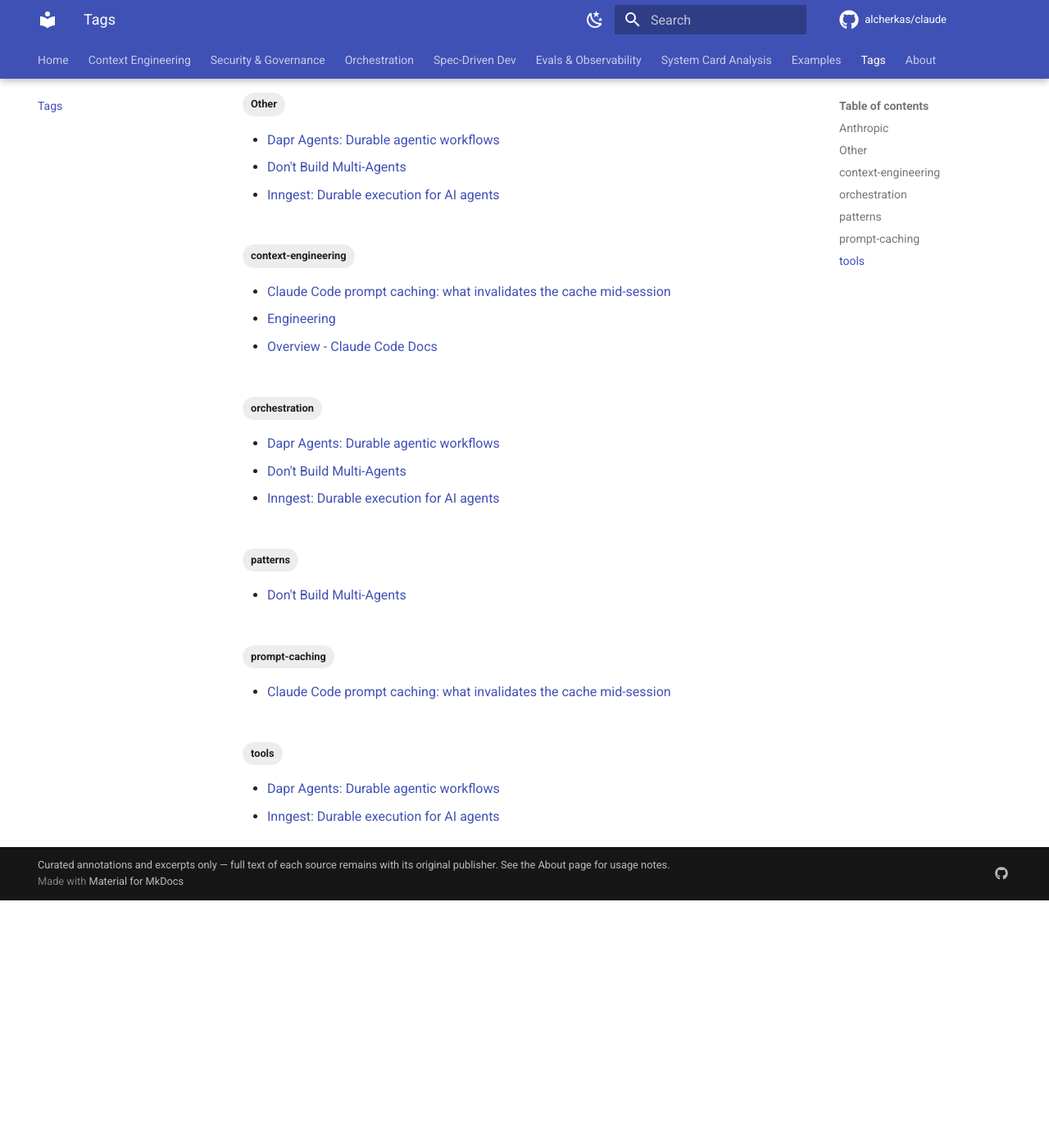
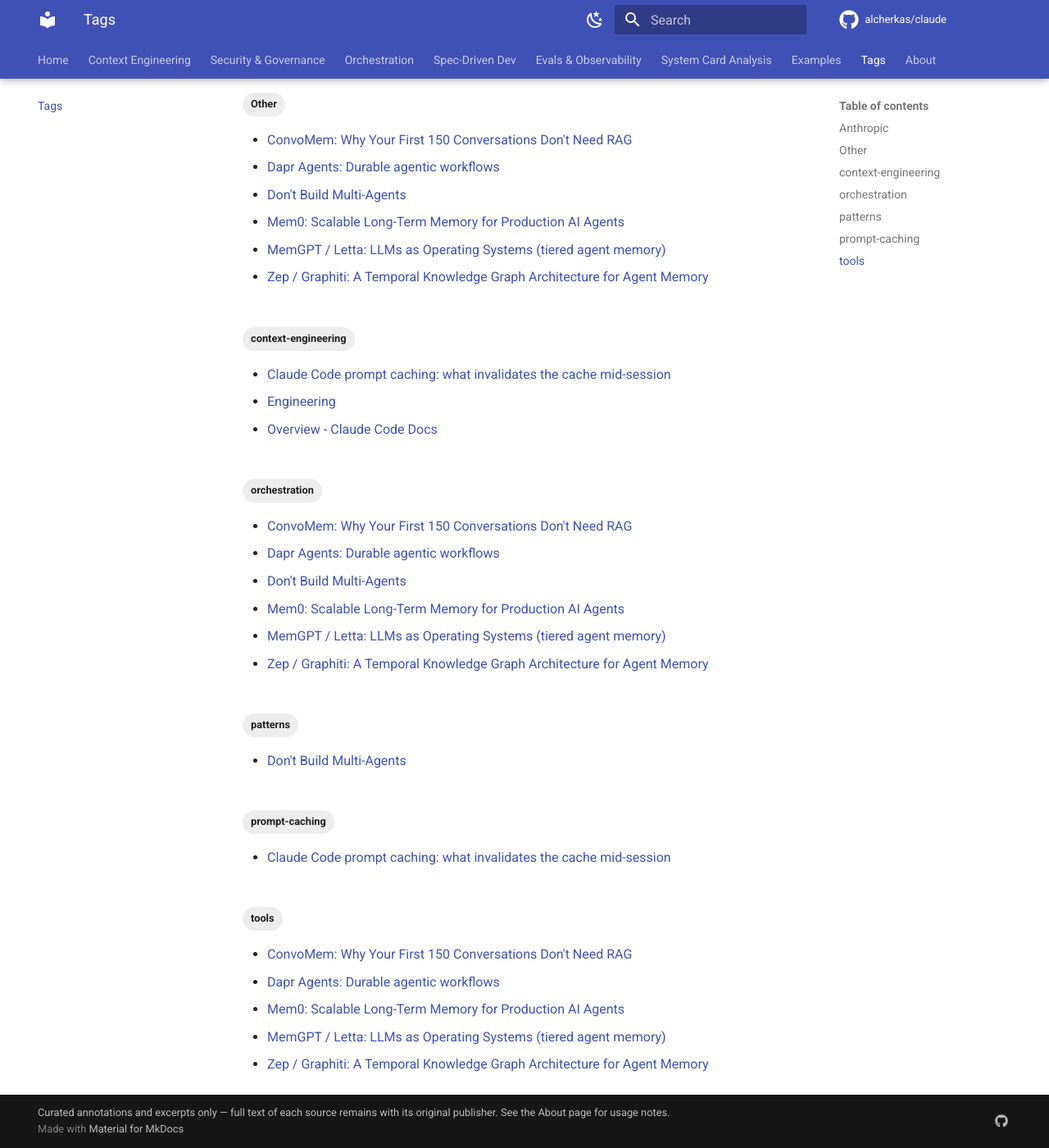
Before and after one commit to alcherkas/claude, an MkDocs documentation site: the page built from docs/tags.md, in a window 1280 px wide and 1400 px high, scrolled down 399 px. Shown: the whole window at 82% size. Built offline with MkDocs 1.6.1 and Material for MkDocs 9.7.7, drawn with Linux system fonts in a browser that asks for light colours; comment, search, counter and statistics services are not loaded; before the commit the page ends 1497 px from its top, so only the background shows below that; part of the change alters nothing that is shown.

Commit message:
Add agent-memory systems (Letta/Zep/Mem0/ConvoMem) to orchestration
Closes the biggest end-to-end gap in the orchestration topic: the
persistence layer beneath the frameworks. Adds four primary-source
pages and an "Agent memory & long-term state" Tools subsection, with
the three dominant architectures (OS-tiered, temporal KG, vector-first)
plus the vendor-independent ConvoMem counterweight. Architecture claims
high-confidence; all benchmark numbers flagged vendor-self-reported and
the Mem0<->Zep LoCoMo dispute noted. From a June 2026 deep-research pass
(3-vote adversarial verification; 10 head-to-head claims refuted).

Co-Authored-By: Claude Opus 4.8 (1M context) <noreply@anthropic.com>

```diff
--- a/docs/orchestration/index.md
+++ b/docs/orchestration/index.md
@@ -125,6 +125,17 @@ Frameworks and runtimes for orchestrating multi-agent and multi-step LLM workflo
 - [Dapr Agents](other/dapr-agents-durable-agentic-workflows.md) — CNCF, Apache-2.0; a `DurableAgent` over Dapr Workflows supporting the full pattern set, with three pluggable memory backends.
 - [Inngest](other/inngest-durable-execution-for-ai-agents.md) — step-level checkpointing + automatic retries as the substrate for reliable agent loops. *(Vendor blog — backfill, not separately verified.)*
 
+### Agent memory & long-term state
+
+The persistence layer beneath the frameworks — where agent state and facts live *across* context windows (distinct from in-context working memory, which the [context-engineering topic](../context-engineering/index.md) covers via compaction and note-taking). Three architecturally distinct systems dominate; choose by **how memory is managed**, not by benchmark scores (see caveat). A focused research pass (June 2026) anchored each to its primary paper/repo.
+
+- [MemGPT / Letta](other/memgpt-letta-llm-operating-system-agent-memory.md) — **OS-inspired, agent-managed** tiers: core (in-context "RAM"), recall (searchable history), archival (external vector store, "disk"), self-managed via tool calls. The canonical stateful-agent runtime.
+- [Zep / Graphiti](other/zep-graphiti-temporal-knowledge-graph-agent-memory.md) — **temporal knowledge graph** (open-source Graphiti engine): facts carry bi-temporal validity windows and are *invalidated, not deleted*, enabling point-in-time queries. Best fit when memory needs temporal reasoning + provenance.
+- [Mem0](other/mem0-scalable-long-term-memory-for-ai-agents.md) — **vector-first / hybrid** (vector + graph + key-value): an LLM extracts atomic facts on write; multi-signal retrieval (semantic + BM25 + entity linking). The lowest-friction drop-in layer; tradeoff is an LLM call per write.
+- [ConvoMem — "your first 150 conversations don't need RAG"](other/convomem-first-150-conversations-dont-need-rag.md) — the **vendor-independent** counterweight (Salesforce): under ~150 interactions, full context beats all RAG-style memory; adopt a memory system only at scales where full context is infeasible.
+
+> **Evidence caveat (read before choosing).** The *architecture* descriptions above are high-confidence (primary papers + repos, unanimous in verification). The *benchmark* numbers are not: each vendor publishes self-favorable results on self-selected baselines, and the cross-vendor LoCoMo comparison is an open dispute — Zep's original ~84% was alleged by Mem0 to be inflated to a corrected 58.44%, and Zep rebuts with ~75% citing a misconfigured integration ([getzep/zep-papers#5](https://github.com/getzep/zep-papers/issues/5)). Ten head-to-head superiority claims were *refuted* during 3-vote verification. Treat all single-vendor accuracy/latency/token figures as directional marketing data, and default to ConvoMem's framing: agent memory is a **scale-triggered** layer, not a default.
+
 ## Patterns & Techniques
 
 Named orchestration patterns, graded by how well they are evidenced. The first three groups rest on **authoritative / vendor-primary** sources; the final group is the contrarian / failure-mode literature that says when *not* to orchestrate. (Anthropic's "Building Effective Agents," listed under Anthropic above, is the canonical taxonomy underpinning this whole section.)
--- /dev/null
+++ b/docs/orchestration/other/convomem-first-150-conversations-dont-need-rag.md
@@ -0,0 +1,27 @@
+---
+title: 'ConvoMem: Why Your First 150 Conversations Don''t Need RAG'
+url: https://arxiv.org/abs/2511.10523
+canonical_url: https://arxiv.org/abs/2511.10523
+org: Other
+theme: orchestration
+subtopic: tools
+source_type: arxiv
+tags:
+- Other
+- orchestration
+- tools
+fetch_status: arxiv
+http_status: 200
+fetched_at: '2026-06-28'
+also_in: null
+---
+
+# ConvoMem: Why Your First 150 Conversations Don't Need RAG
+
+> **Excerpt from the original:** ConvoMem (Salesforce AI Research, arXiv:2511.10523, Nov 2025) is a **vendor-independent** conversational-memory benchmark. Its headline finding: for **short histories (under ~150 interactions)**, a **simple full-context** approach beats RAG-style memory systems — full-context reaches **70–82%** on the hardest multi-message evidence cases, while a sophisticated RAG-based memory layer (Mem0) reaches only **30–45%** at that scale. On straightforward user-facts recall, Mem0 starts at **77.5%** vs **94.7%** for long context — a stable **15–25-point gap** across scales. Implication: dedicated memory frameworks pay off **mainly at scales where full context is infeasible**, not on small histories.
+
+**Relevance to agentic orchestration & workflows:** The crucial **"do you even need a memory system yet"** counterweight to the vendor benchmark wars — and the single most decision-useful source for an end-to-end build, because it comes from a party not selling a memory product. It reframes agent memory as a **scale-triggered** layer: default to full context, and adopt Mem0/Zep/Letta only when conversation/state volume exceeds what the context window can hold. *Evidence: vendor-independent (Salesforce, not a memory vendor) and unanimous 3–0 in verification, but a **single non-peer-reviewed preprint introducing its own benchmark** (not yet independently replicated) and somewhat advocacy-toned; Zep and Letta were not evaluated in this particular result. Treat the crossover threshold as directional.*
+
+[Read the original →](https://arxiv.org/abs/2511.10523)
+
+*Source: Other · arXiv:2511.10523 (ConvoMem, Salesforce AI Research) · Nov 2025 · archived 2026-06-28.*
--- /dev/null
+++ b/docs/orchestration/other/mem0-scalable-long-term-memory-for-ai-agents.md
@@ -0,0 +1,27 @@
+---
+title: 'Mem0: Scalable Long-Term Memory for Production AI Agents'
+url: https://arxiv.org/abs/2504.19413
+canonical_url: https://arxiv.org/abs/2504.19413
+org: Other
+theme: orchestration
+subtopic: tools
+source_type: arxiv
+tags:
+- Other
+- orchestration
+- tools
+fetch_status: arxiv
+http_status: 200
+fetched_at: '2026-06-28'
+also_in: null
+---
+
+# Mem0: Scalable Long-Term Memory for Production AI Agents
+
+> **Excerpt from the original:** Mem0 (arXiv:2504.19413) is a **vector-first / hybrid** memory layer combining a vector index, a graph layer, and a key-value store. On each write it uses an LLM to **extract atomic facts** from the conversation; on read it retrieves them via **multi-signal search** (semantic similarity + BM25 keyword + entity linking). The design goal is **context/cost reduction at retrieval time** — Mem0's own docs report averaging **under ~7,000 tokens per retrieval call** (mean 6,956 on LoCoMo, 6,787 on LongMemEval) versus 25,000+ tokens for full-context approaches.
+
+**Relevance to agentic orchestration & workflows:** The automatic-extraction branch of the agent-memory design space — the lowest-friction "drop-in personalization/memory layer" for an orchestration, since the agent doesn't manage memory explicitly (contrast Letta) and there's no graph-engine dependency to operate (contrast Zep/Graphiti). The tradeoff is an LLM call on every write (latency/cost) and accuracy that degrades on multi-evidence retrieval. *Evidence: the hybrid-store architecture is high-confidence (primary paper + docs, unanimous in the June 2026 pass). **All Mem0 accuracy and token-efficiency numbers here are first-party, vendor-self-reported on self-selected baselines** — directional only. Several cross-vendor Mem0-vs-Zep superiority claims (token efficiency, latency, temporal reasoning, a "91.6% LoCoMo" figure) were **refuted 0–3 / 1–2 during 3-vote verification** and should not be repeated as fact.*
+
+[Read the original →](https://arxiv.org/abs/2504.19413)
+
+*Source: Other · arXiv:2504.19413 (Mem0) · benchmark figures from docs.mem0.ai · archived 2026-06-28.*
--- /dev/null
+++ b/docs/orchestration/other/memgpt-letta-llm-operating-system-agent-memory.md
@@ -0,0 +1,27 @@
+---
+title: 'MemGPT / Letta: LLMs as Operating Systems (tiered agent memory)'
+url: https://arxiv.org/abs/2310.08560
+canonical_url: https://arxiv.org/abs/2310.08560
+org: Other
+theme: orchestration
+subtopic: tools
+source_type: arxiv
+tags:
+- Other
+- orchestration
+- tools
+fetch_status: arxiv
+http_status: 200
+fetched_at: '2026-06-28'
+also_in: null
+---
+
+# MemGPT / Letta: LLMs as Operating Systems (tiered agent memory)
+
+> **Excerpt from the original:** MemGPT (Packer et al., 2023) proposes treating the LLM context window like an operating system's main memory, with the model paging information in and out of a larger external store. Memory is split into **three tiers** — **core memory** (always in-context, the agent's "RAM"), **recall memory** (searchable conversation history), and **archival memory** (an external vector store, the agent's "disk"). The agent **self-manages** these tiers through explicit tool/function calls (e.g., editing core memory, searching archival memory), so it can decide what to remember, retrieve, and evict rather than relying on a fixed context window. The project is now developed as the open-source **Letta** framework/runtime.
+
+**Relevance to agentic orchestration & workflows:** This is the canonical *agent-managed* long-term-memory architecture — the "where does persistent state live across context windows" layer that an end-to-end orchestration stack needs. Letta sits one layer beneath the orchestration frameworks (it is a stateful agent server you call), and is the contrast case to the *automatic-extraction* model (Mem0) and the *temporal-knowledge-graph* model (Zep/Graphiti). The OS/RAM-vs-disk framing also connects directly to the context-engineering topic's compaction and note-taking levers. *Evidence: architecture description is high-confidence (primary paper + Letta docs, unanimous across the June 2026 research pass); **no independent accuracy benchmark for Letta surfaced** — treat any head-to-head accuracy ranking against Mem0/Zep as unestablished.*
+
+[Read the original →](https://arxiv.org/abs/2310.08560)
+
+*Source: Other · arXiv:2310.08560 (MemGPT) · 2023, developed as Letta · archived 2026-06-28.*
--- /dev/null
+++ b/docs/orchestration/other/zep-graphiti-temporal-knowledge-graph-agent-memory.md
@@ -0,0 +1,27 @@
+---
+title: 'Zep / Graphiti: A Temporal Knowledge Graph Architecture for Agent Memory'
+url: https://arxiv.org/abs/2501.13956
+canonical_url: https://arxiv.org/abs/2501.13956
+org: Other
+theme: orchestration
+subtopic: tools
+source_type: arxiv
+tags:
+- Other
+- orchestration
+- tools
+fetch_status: arxiv
+http_status: 200
+fetched_at: '2026-06-28'
+also_in: null
+---
+
+# Zep / Graphiti: A Temporal Knowledge Graph Architecture for Agent Memory
+
+> **Excerpt from the original:** Zep (arXiv:2501.13956) is a memory layer built on **Graphiti**, an open-source **temporally-aware knowledge-graph engine** ([github.com/getzep/graphiti](https://github.com/getzep/graphiti)). Ingested **Episodes** are decomposed into entities and edges; every fact carries a **bi-temporal validity window** — when it became true (`valid_at`) and when it was superseded (`invalid_at`). When information changes, old facts are **invalidated, not deleted**, which enables automatic fact invalidation and point-in-time ("what was true then vs. now") queries — the explicit differentiator from static-document RAG. Graphiti is the open-source engine; Zep is the managed platform built on top of it.
+
+**Relevance to agentic orchestration & workflows:** The knowledge-graph branch of the agent-memory design space, and the strongest fit when an orchestration needs **temporal reasoning** and **provenance** (facts that change over time, audited histories) rather than flat fact recall. Contrast with Letta (agent-managed OS tiers) and Mem0 (vector-first automatic extraction). *Evidence: the Graphiti architecture and bi-temporal model are high-confidence (primary paper + repo, unanimous in the June 2026 research pass). Zep's headline **LongMemEval** result (up to ~18.5% relative accuracy gain and ~90% latency reduction vs. a full-context baseline) is **vendor-self-reported against a self-selected baseline** — directional, not independently verified. Cross-vendor LoCoMo numbers are **actively disputed** (see the Mem0↔Zep dispute in the index caveat).*
+
+[Read the original →](https://arxiv.org/abs/2501.13956)
+
+*Source: Other · arXiv:2501.13956 (Zep) · Graphiti repo: github.com/getzep/graphiti · archived 2026-06-28.*
```
Also changed, not shown: 1 other file.
